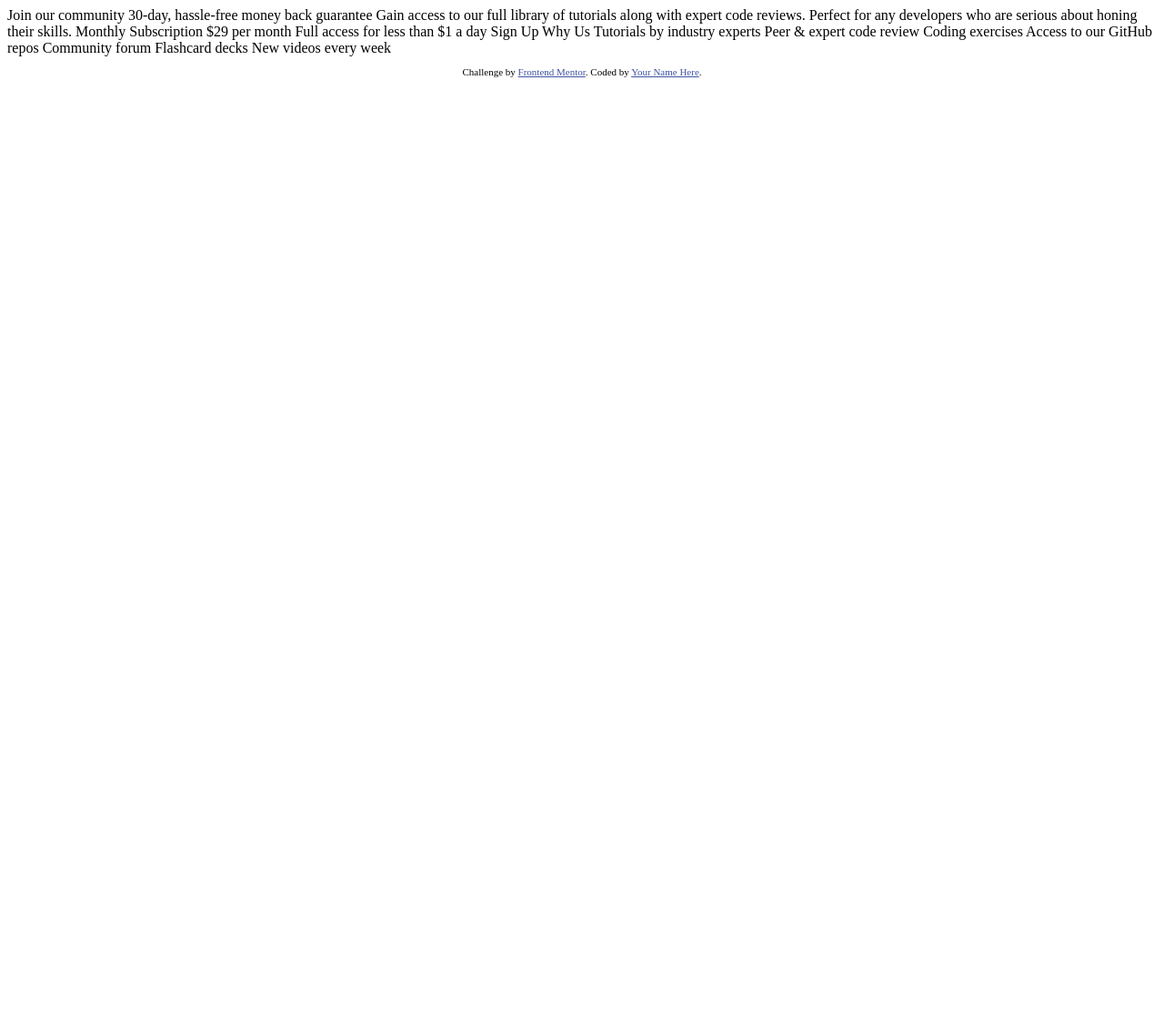
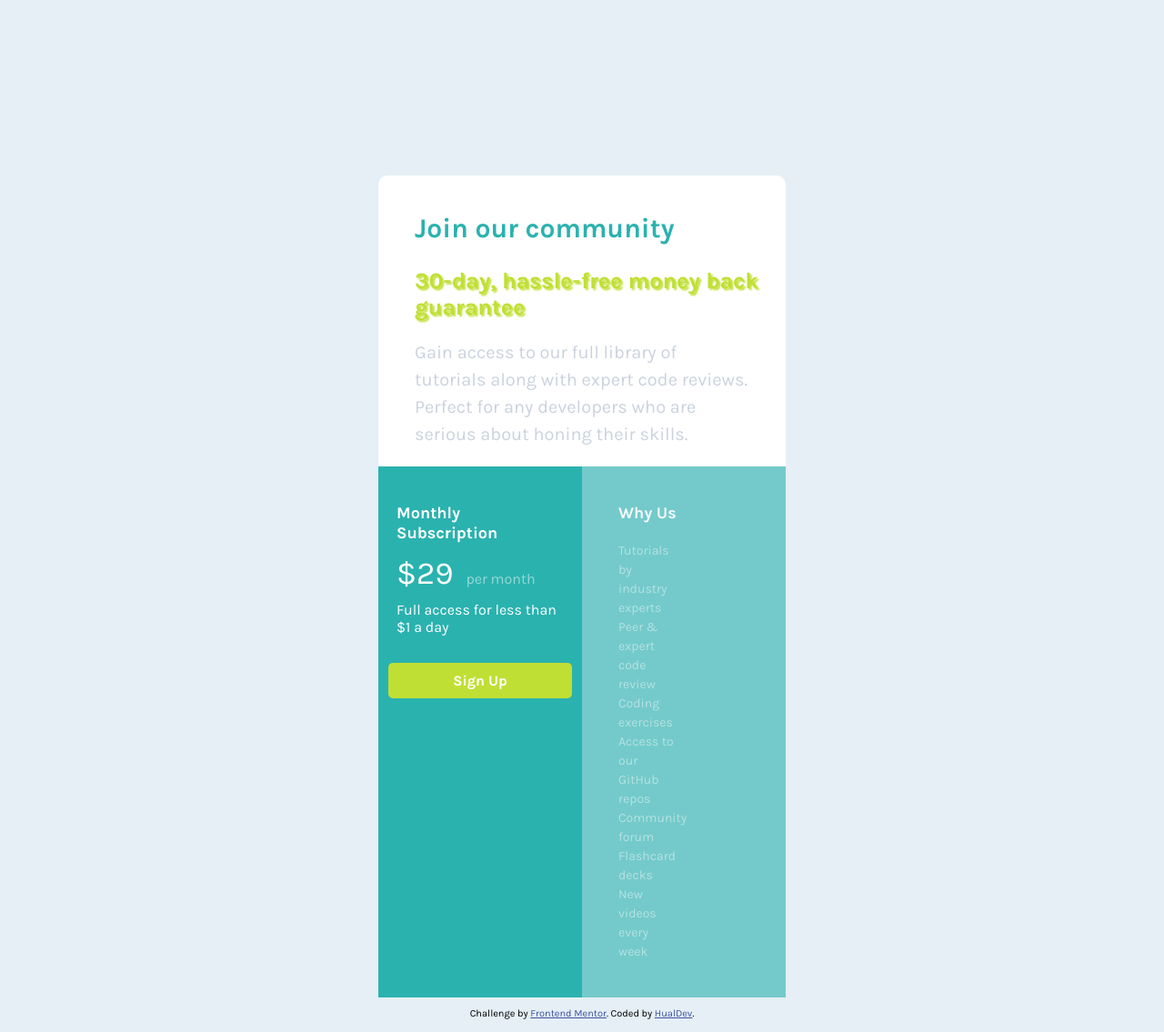
Before and after one commit to HualDev/GridComponentMaster, a plain HTML site: page index.html in a window 1280 px wide. Shown: the whole page at 91% size. Before the commit the page ends 800 px from the top, so only its background shows below. Drawn offline with Linux system fonts and the light colour scheme.

Commit message:
Final version, enjoying ...

```diff
--- a/index.html
+++ b/index.html
@@ -3,9 +3,11 @@
 <head>
   <meta charset="UTF-8">
   <meta name="viewport" content="width=device-width, initial-scale=1.0"> <!-- displays site properly based on user's device -->
-
+  <link rel="stylesheet" href="./styles.css">
   <link rel="icon" type="image/png" sizes="32x32" href="./images/favicon-32x32.png">
-
+  <link rel="preconnect" href="https://fonts.googleapis.com">
+  <link rel="preconnect" href="https://fonts.gstatic.com" crossorigin>
+  <link href="https://fonts.googleapis.com/css2?family=Karla:wght@400;700&display=swap" rel="stylesheet">
   <title>Frontend Mentor | Single Price Grid Component</title>
 
   <!-- Feel free to remove these styles or customise in your own stylesheet 👍 -->
@@ -15,23 +17,28 @@
   </style>
 </head>
 <body>
-  Join our community
-
-  30-day, hassle-free money back guarantee
-
+  <main class="principal">
+    <article class="tittle">
+      <h1>Join our community</h1>
+      <h2>30-day, hassle-free money back guarantee</h2>
+      <p>
         Gain access to our full library of tutorials along with expert code reviews.
         Perfect for any developers who are serious about honing their skills.
+      </p>
+    </article>
 
-  Monthly Subscription
+    <article class="details">
+      <div class="monthly">
+        <h1>Monthly Subscription</h1>
+        <p class="price">&dollar;29</p>
+        <p class="month">per month</p>
+        <p class="full">Full access for less than &dollar;1 a day</p>
+        <div class="button">Sign Up</div>
+      </div>
 
-  &dollar;29 per month
-
-  Full access for less than &dollar;1 a day
-
-  Sign Up
-
-  Why Us
-
+      <div class="us">
+        <h1>Why Us</h1>
+        <p>
           Tutorials by industry experts
           Peer &amp; expert code review
           Coding exercises
@@ -39,11 +46,17 @@
           Community forum
           Flashcard decks
           New videos every week
+        </p>
+
+
+      </div>
+    </article>
+  </main>
 
   <footer>
     <p class="attribution">
       Challenge by <a href="https://www.frontendmentor.io?ref=challenge" target="_blank">Frontend Mentor</a>.
-      Coded by <a href="#">Your Name Here</a>.
+      Coded by <a href="https://www.frontendmentor.io/profile/Hualdop">HualDev</a>.
     </p>
   </footer>
 </body>
--- /dev/null
+++ b/styles.css
@@ -0,0 +1,170 @@
+:root{
+    --cyan: hsl(179, 62%, 43%);
+    --brightYellow: hsl(71, 73%, 54%);
+    --lightGray: hsl(204, 43%, 93%);
+    --grayishBlue: hsl(218, 22%, 67%);
+}
+
+*{
+    box-sizing: border-box;
+}
+
+body{
+    margin: 0;
+    font-family: 'Karla', sans-serif;
+    background-color: var(--lightGray);
+    display: flex;
+    flex-direction: column;
+    justify-content: center;
+    align-items: center;
+    height: 600px;
+}
+
+main{
+    width: 90%;
+}
+
+.tittle{
+    background-color: white;
+    border-radius: 10px 10px 0 0;
+
+}
+
+.tittle h1{
+    padding: 20px 20px 0;
+    color: var(--cyan);
+    font-size: 20px;
+    font-weight: 700;
+}
+
+.tittle h2{
+    padding: 0px 20px;
+    color: var(--brightYellow);
+    font-size: 16px;
+    text-shadow: 2px 2px 2px var(--brightYellow);
+}
+
+.tittle p{
+    color: var(--grayishBlue);
+    padding: 0 20px 20px;
+    line-height: 1.5;
+    font-size: 13px;
+    margin: 0;
+}
+
+.monthly{
+    background-color: var(--cyan);
+    margin: 0;
+    padding: 0 0 10px 0;
+}
+
+.monthly h1{
+    margin: 0;
+    color: white;
+    padding: 20px 20px 10px;
+    font-size: 18px;
+}
+
+.monthly p{
+   color: white;
+
+}
+
+.price{
+    display: inline;
+    font-size: 35px;
+    padding: 10px 10px 0px 20px;
+    margin: 0;
+}
+
+.month{
+    display: inline-block;
+    margin: 0;
+    opacity: 0.5;
+    padding: 20px 0 0px;
+}
+
+.full{
+    padding:10px 20px;
+    margin: 0;
+}
+
+.button{
+    width: 90%;
+    background-color: var(--brightYellow);
+    text-align: center;
+    margin: 20px auto;
+    padding: 10px;
+    color: white;
+    border-radius: 5px;
+    cursor: pointer;
+    font-weight: 700;
+}
+
+.us{
+    background-color: var(--cyan);
+    opacity: 0.6;
+    margin: 0;
+}
+
+.us h1{
+    margin: 0;
+    color: white;
+    padding: 20px 20px 0;
+    font-size: 18px;
+}
+
+.us p{
+    color: white;
+    padding: 20px 60px 20px 20px ;
+    font-size: 14px;
+    line-height: 1.5;
+    margin: 0;
+    font-weight: 300;
+    opacity: 0.5;
+}
+
+@media(min-width: 700px){
+
+    body{
+        height: 1300px;
+    }
+
+    main{
+        width: 35%;
+    }
+
+    .tittle h1{
+        font-size: 30px;
+        padding: 40px 20px 0 40px;
+    }
+
+    .tittle h2{
+        font-size: 25px;
+        padding: 0 20px 0 40px;
+    }
+
+    .tittle p{
+        font-size: 20px;
+        opacity: 0.5;
+        padding: 0 40px 20px 40px;
+    }
+
+    .details{
+        display: flex;
+    }
+
+    .monthly{
+        width: 50%;
+        padding: 20px 0 10px 0;
+    }
+
+    .us{
+        width: 50%;
+        padding: 20px;
+    }
+
+    .us p{
+        padding: 20px 100px 20px 20px;
+    }
+}
```
Also changed, not shown: images/screenshot.jpg (added), 2 other files. Lines whose indentation alone changed are shown as unchanged.
